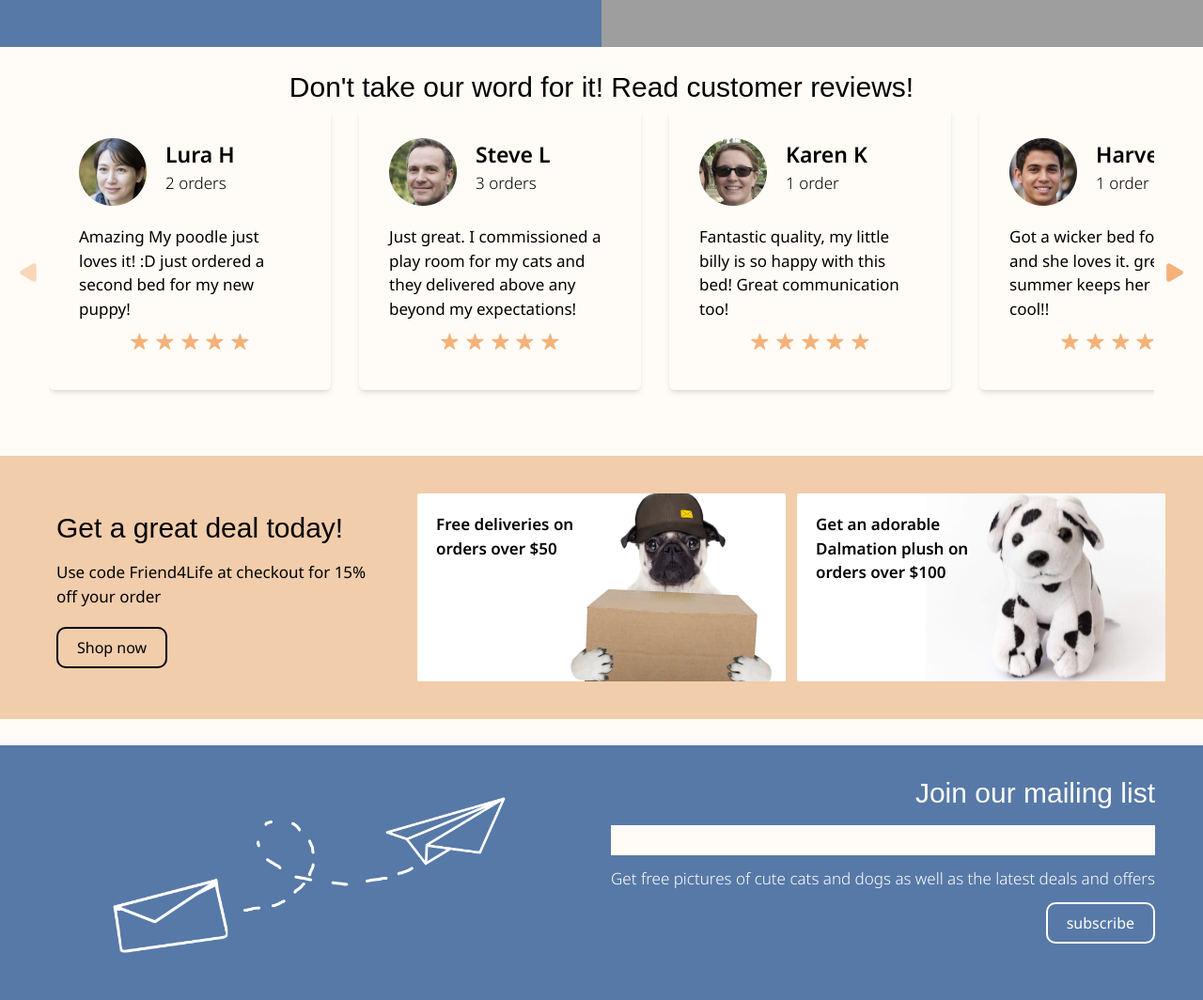
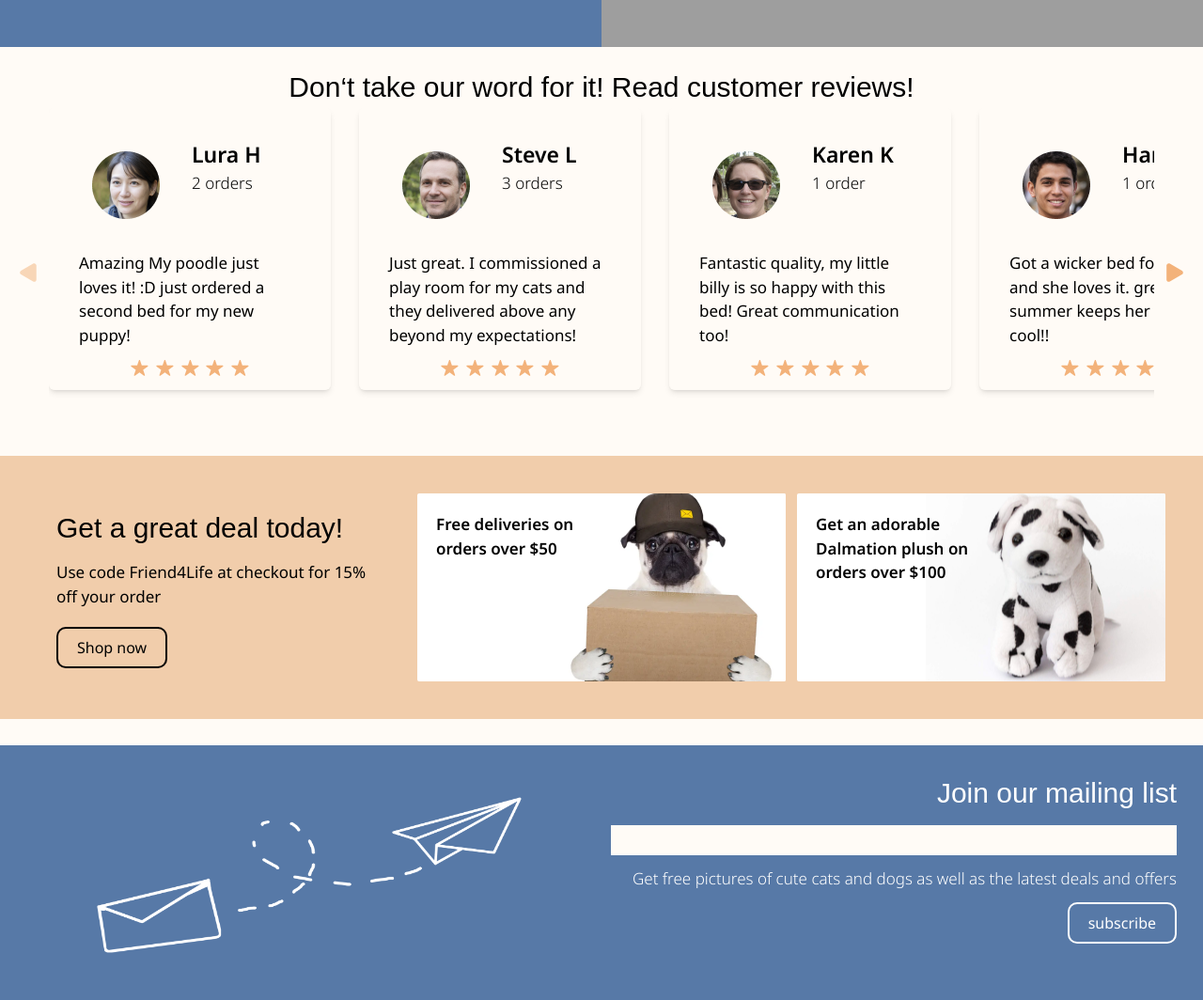
Before and after one commit to Garnetuwu/petsbedstore, a Next.js app: page / in a window 1280 px wide. Shown: the part 2100-3164 px from the top of the page at 94% size. Built offline with nearby package versions, Linux system fonts and the light colour scheme; grey boxes are pictures that could not be loaded; a web font is replaced by a local one.

Commit message:
fixed a few img issues and special character

```diff
--- a/components/UI/CustomImage.js
+++ /dev/null
@@ -1,5 +0,0 @@
-const CustomImage = ({ className, imageName }) => {
-  return <div className={`bg-cover bg-center bg-${imageName} ${className}`} />;
-};
-
-export default CustomImage;
--- a/components/detail page/product display/ProductDisplay.js
+++ b/components/detail page/product display/ProductDisplay.js
@@ -1,5 +1,6 @@
 import { useState } from "react";
 import ProductPreview from "./ProductPreview";
+import Image from "next/image";
 
 const ProductDisplay = ({ images }) => {
   const [selectedImage, setSelectedImage] = useState(images[0]);
@@ -10,7 +11,9 @@ const ProductDisplay = ({ images }) => {
 
   return (
     <div className="flex flex-col gap-3 py-3">
-      <img
+      <Image
+        width={1600}
+        height={650}
         src={selectedImage}
         alt="main image"
         className=" object-cover aspect-square max-h-[650px]"
--- a/components/detail page/purchase options/OptionSegment.js
+++ b/components/detail page/purchase options/OptionSegment.js
@@ -1,3 +1,5 @@
+import Image from "next/image";
+
 const OptionSegment = ({
   title,
   content,
@@ -52,7 +54,12 @@ const OptionSegment = ({
                 selectedItem.name === el.name ? "outline outline-blue" : null
               }`}
             >
-              <img src={`/assets/materials/${el.img}`} alt={el.name} />
+              <Image
+                width={50}
+                height={50}
+                src={`/assets/materials/${el.img}`}
+                alt={el.name}
+              />
             </button>
           ))}
 
--- a/components/landing page/reviews/ReviewSwiperItem.js
+++ b/components/landing page/reviews/ReviewSwiperItem.js
@@ -1,11 +1,18 @@
 import FiveStar from "@/components/UI/FiveStar";
+import Image from "next/image";
 
 const ReviewSwiperItem = ({ name, icon, review, orders }) => {
   return (
     <div className="flex flex-col justify-between gap-3 p-3 h-[250px]">
       <div>
         <div className="flex gap-5 ">
-          <img className="object-none" src={icon.src} alt={name} />
+          <Image
+            width={100}
+            height={100}
+            className="object-none"
+            src={icon.src}
+            alt={name}
+          />
           <div className="flex flex-col">
             <h3 className="font-semibold">{name}</h3>
             <p className="font-light">
--- a/components/landing page/reviews/Reviews.js
+++ b/components/landing page/reviews/Reviews.js
@@ -5,7 +5,7 @@ const Reviews = () => {
   return (
     <Card className="flex-col p-5 mac:container">
       <h2 className="text-center px-10">
-        Don't take our word for it! Read customer reviews!
+        Don&lsquo;t take our word for it! Read customer reviews!
       </h2>
       <ReviewSwiper />
     </Card>
--- a/components/layout/footer/MailSub.js
+++ b/components/layout/footer/MailSub.js
@@ -4,6 +4,7 @@ import GridCard from "@/components/UI/GridCard";
 import Input from "@/components/UI/Input";
 import Container from "@/components/UI/Container";
 import { useRef } from "react";
+import Image from "next/image";
 
 const MailSub = () => {
   const mailRef = useRef();
@@ -11,7 +12,9 @@ const MailSub = () => {
     <Card className="bg-blue">
       <Container>
         <GridCard className=" text-white p-7 gap-5 max-tablet:grid-cols-1">
-          <img
+          <Image
+            width={1500}
+            height={220}
             src="/assets/mail_subscription.png"
             className="scale-75  max-h-[220px]"
           />
--- a/components/products/ProductItem.js
+++ b/components/products/ProductItem.js
@@ -1,13 +1,17 @@
 import { dmSerif } from "@/styles/fonts";
+import Image from "next/image";
 import Link from "next/link";
 
 const ProductItem = ({ image, name, minPrice, id }) => {
   return (
     <Link href={`/shop/collections/${id}`}>
       <div className="rounded-md overflow-hidden">
-        <img
+        <Image
+          width={700}
+          height={420}
           src={image}
-          className="w-full h-[420px] object-cover transition-transform ease-in duration-200 hover:scale-125 hover:opacity-50"
+          alt={name}
+          className="w-full h-[420px] object-cover  transition-transform ease-in duration-200 hover:scale-125 hover:opacity-50"
         />
       </div>
       <h3 className={`${dmSerif.className} italic text-center pt-2`}>{name}</h3>
--- a/components/products/Products.js
+++ b/components/products/Products.js
@@ -1,7 +1,6 @@
 import { useEffect, useState } from "react";
 import { DUMMY_PRODUCTS } from "@/utils/products";
 import ProductItem from "./ProductItem";
-import Link from "next/link";
 import Button from "../UI/Button";
 import BreadLink from "../../BreadLink";
 
@@ -50,7 +49,7 @@ const Products = ({ filter }) => {
           products.length > 0 &&
           products.map((product) => (
             <ProductItem
-              image={product.img}
+              image={product.img[0]}
               name={product.name}
               minPrice={product.price}
               key={product.id}
--- a/pages/shop/collections/index.js
+++ b/pages/shop/collections/index.js
@@ -12,7 +12,7 @@ const Collections = () => {
 
   useEffect(() => {
     if (!query.category) router.replace("/shop");
-  }, [query]);
+  }, [router, query]);
 
   return (
     <LayoutWrapper>
```
